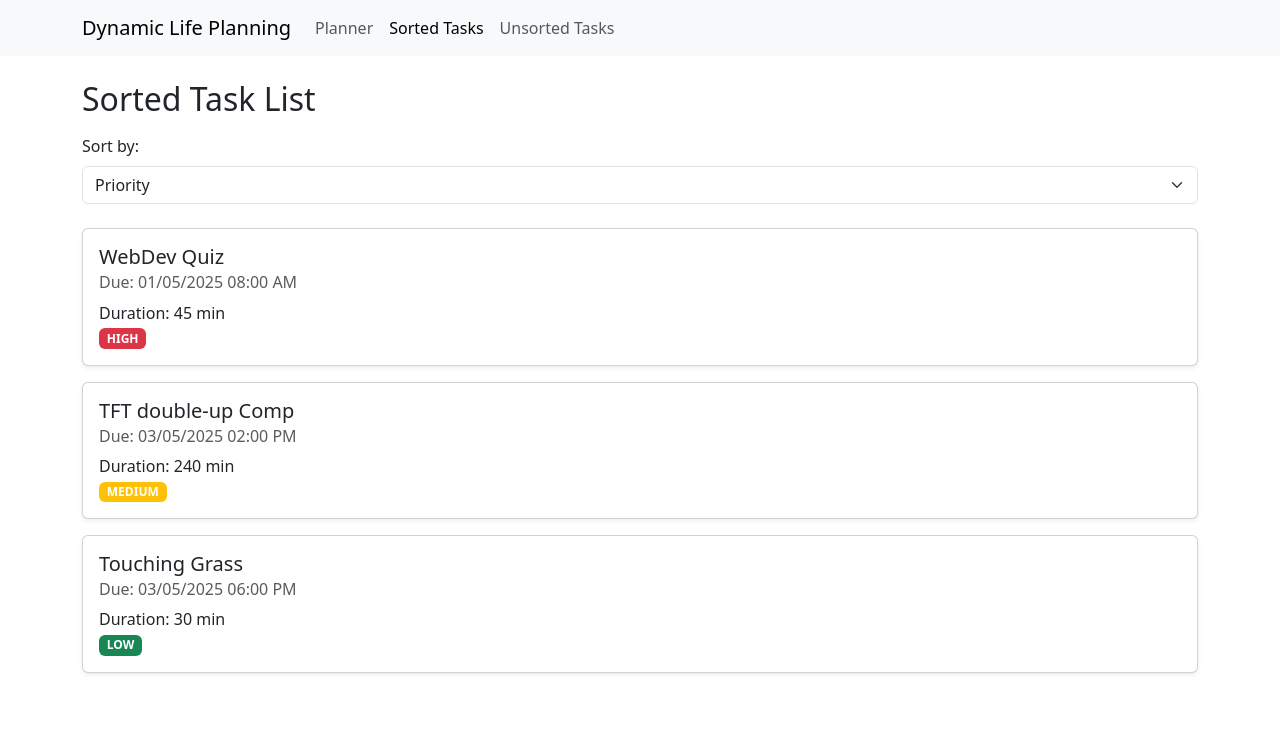
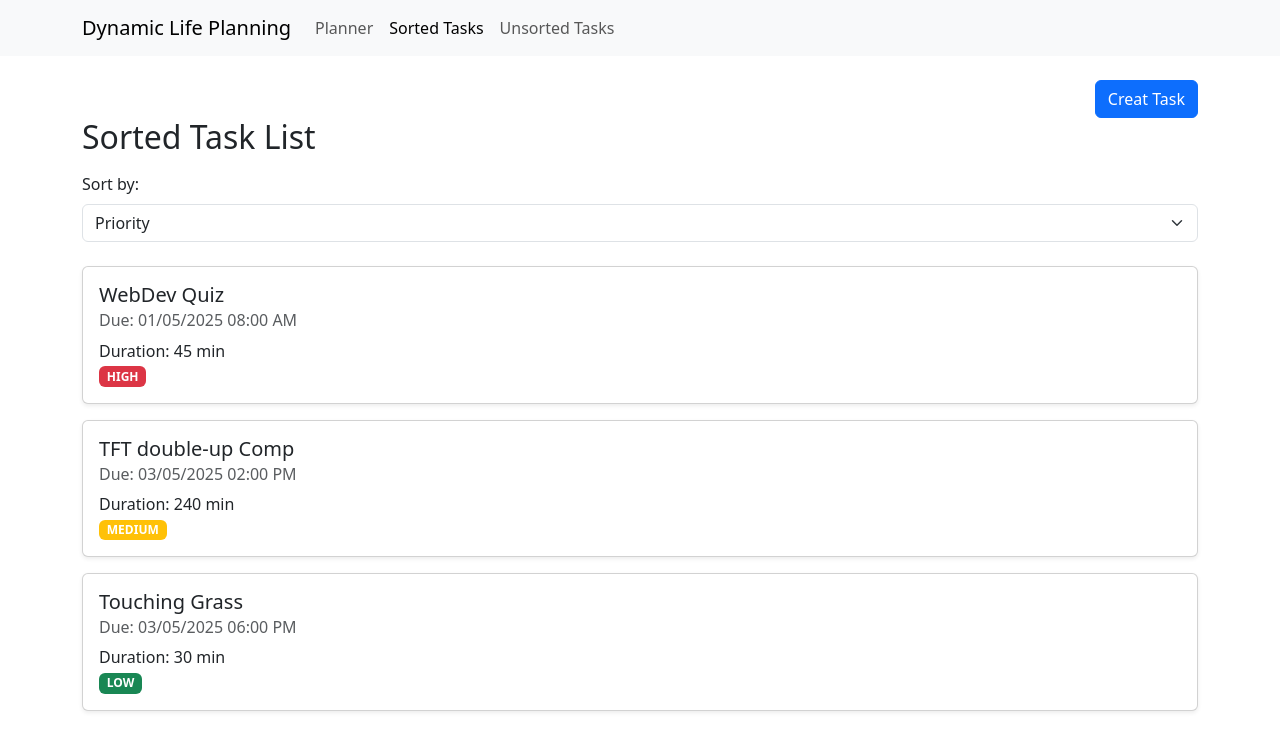
Before and after one commit to tokentrojan/Dynamic-Life-Planning, a React (Vite) app in the folder client/: page /sorted in a window 1280 px wide. Shown: the top 750 px of the page. Built offline with nearby package versions, Linux system fonts and the light colour scheme.

Commit message:
finshed CreatTask and Tasks
the class tasks has a array of tasks and button , if clicked on the button the creat class form will pop up

```diff
--- /dev/null
+++ b/client/src/components/Tasks.tsx
@@ -0,0 +1,34 @@
+import { useState } from "react";
+import { Fragment } from "react/jsx-runtime";
+import { Task, Priority } from "../types/Task3";
+import { Card, Badge, Form, Button, Alert } from "react-bootstrap";
+import CreateTask from "./createTask";
+
+function Tasks() {
+  const [tasks, setTasks] = useState<Task[]>([]);
+  const [showForm, setShowForm] = useState(false);
+
+  const handleCreateTask = (newTask: Task) => {
+    console.log("New Task Created:", newTask);
+    setTasks([...tasks, newTask]);
+
+    setShowForm(false);
+  };
+
+  return (
+    <div className="text-end">
+      <button
+        className="btn btn-primary"
+        onClick={() =>
+          showForm === false ? setShowForm(true) : setShowForm(false)
+        }
+      >
+        Creat Task
+      </button>
+
+      {showForm && <CreateTask onCreatTask={handleCreateTask}></CreateTask>}
+    </div>
+  );
+}
+
+export default Tasks;
--- a/client/src/components/creatTask.tsx
+++ b/client/src/components/createTask.tsx
@@ -7,7 +7,7 @@ interface Props {
   onCreatTask: (task: Task) => void;
 }
 
-function CreatTask({ onCreatTask }: Props) {
+function CreateTask({ onCreatTask }: Props) {
   const [title, setTitle] = useState("");
   const [description, setDescription] = useState("");
   const [dueDate, setDueDate] = useState("");
@@ -64,6 +64,7 @@ function CreatTask({ onCreatTask }: Props) {
 
         <Form.Group className="mb-3">
           <Form.Control
+            as="textarea"
             type="text"
             placeholder="Description"
             value={description}
@@ -111,4 +112,4 @@ function CreatTask({ onCreatTask }: Props) {
   );
 }
 
-export default CreatTask;
+export default CreateTask;
--- a/client/src/pages/SortedTasks.tsx
+++ b/client/src/pages/SortedTasks.tsx
@@ -1,45 +1,48 @@
-import { useState } from 'react';
-import { Container, Form } from 'react-bootstrap';
-import TaskCard from '../components/TaskCard';
-import { Task } from '../types/Task';
+import { useState } from "react";
+import { Container, Form } from "react-bootstrap";
+import TaskCard from "../components/TaskCard";
+import { Task } from "../types/Task";
+import Tasks from "../components/Tasks";
 
 const tasks: Task[] = [
   {
-    id: '1',
-    title: 'WebDev Quiz',
-    dueDate: '2025-05-01T08:00:00',
+    id: "1",
+    title: "WebDev Quiz",
+    dueDate: "2025-05-01T08:00:00",
     duration: 45,
-    priority: 'high',
+    priority: "high",
   },
   {
-    id: '2',
-    title: 'Touching Grass',
-    dueDate: '2025-05-03T18:00:00',
+    id: "2",
+    title: "Touching Grass",
+    dueDate: "2025-05-03T18:00:00",
     duration: 30,
-    priority: 'low',
+    priority: "low",
   },
   {
-    id: '3',
-    title: 'TFT double-up Comp',
-    dueDate: '2025-05-03T14:00:00',
+    id: "3",
+    title: "TFT double-up Comp",
+    dueDate: "2025-05-03T14:00:00",
     duration: 240,
-    priority: 'medium',
+    priority: "medium",
   },
 ];
 
 const priorityValue = { high: 1, medium: 2, low: 3 };
 
 function SortedTasks() {
-  const [sortBy, setSortBy] = useState<'priority' | 'dueDate' | 'duration'>('priority');
+  const [sortBy, setSortBy] = useState<"priority" | "dueDate" | "duration">(
+    "priority"
+  );
 
   const sortedTasks = [...tasks].sort((a, b) => {
-    if (sortBy === 'priority') {
+    if (sortBy === "priority") {
       return priorityValue[a.priority] - priorityValue[b.priority];
     }
-    if (sortBy === 'dueDate') {
+    if (sortBy === "dueDate") {
       return new Date(a.dueDate).getTime() - new Date(b.dueDate).getTime();
     }
-    if (sortBy === 'duration') {
+    if (sortBy === "duration") {
       return a.duration - b.duration;
     }
     return 0;
@@ -47,13 +50,16 @@ function SortedTasks() {
 
   return (
     <Container className="mt-4">
+      <Tasks></Tasks>
       <h2 className="mb-3">Sorted Task List</h2>
 
       <Form.Group className="mb-4" controlId="sortBy">
         <Form.Label>Sort by:</Form.Label>
         <Form.Select
           value={sortBy}
-          onChange={(e) => setSortBy(e.target.value as 'priority' | 'dueDate' | 'duration')}
+          onChange={(e) =>
+            setSortBy(e.target.value as "priority" | "dueDate" | "duration")
+          }
         >
           <option value="priority">Priority</option>
           <option value="dueDate">Due Date</option>
```
